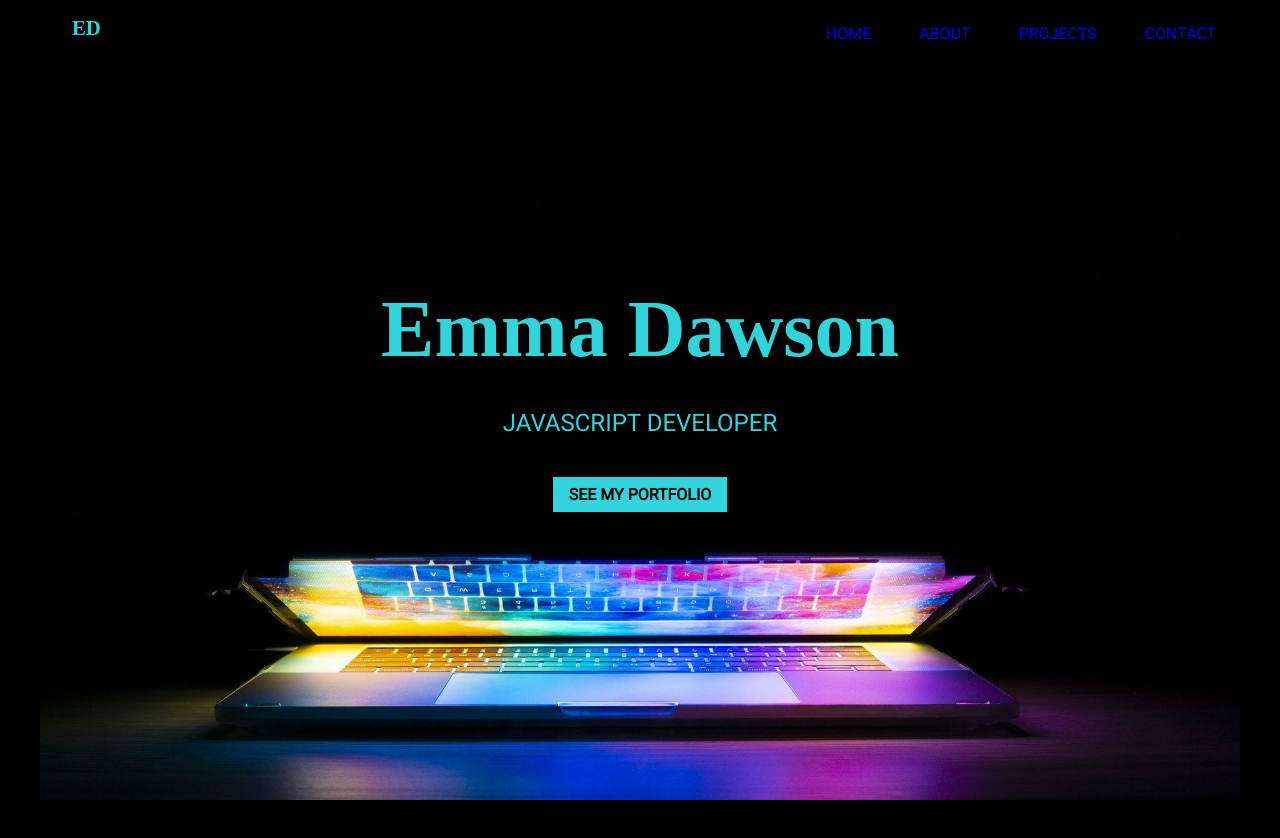
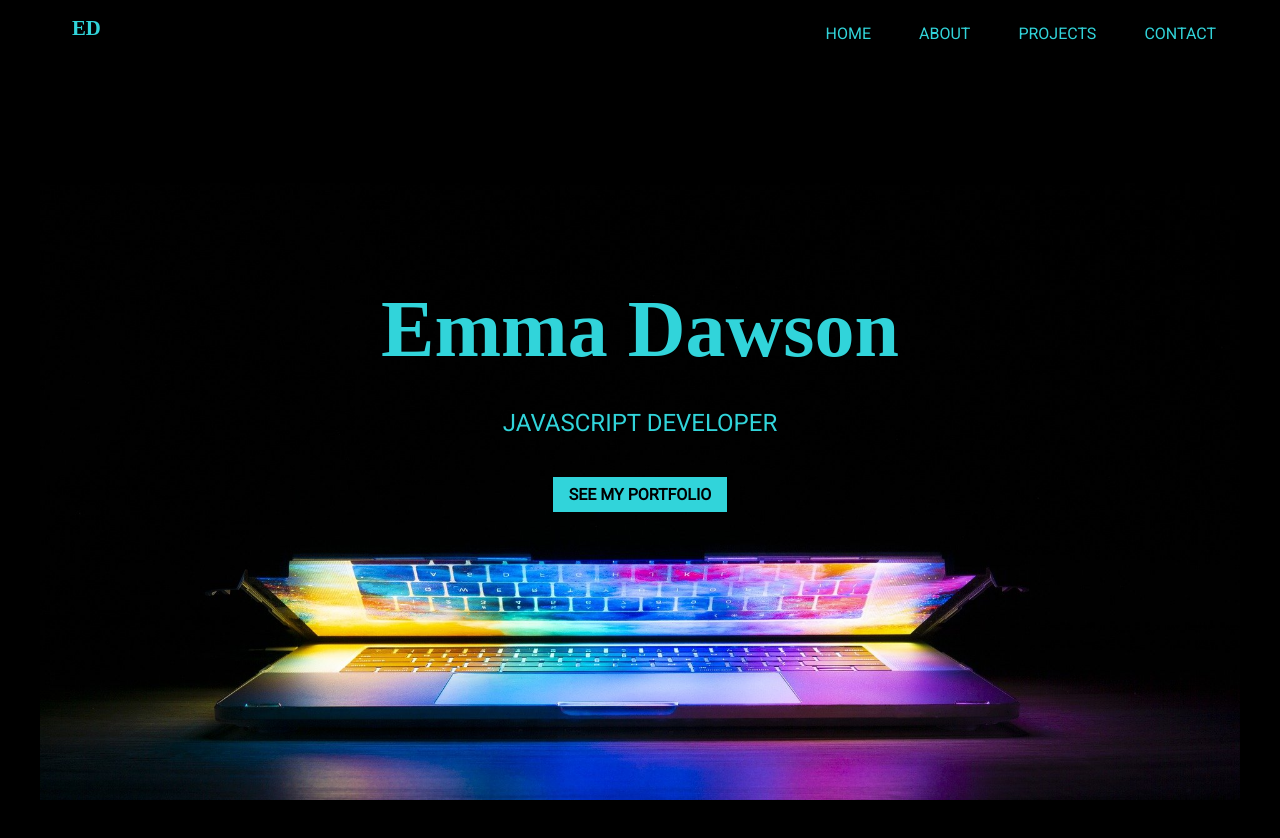
Before and after one commit to EmmaDawsonDev/portfolio, a Vue app: page / in a window 1280 px wide. Shown: the top 838 px of the page. Built offline with nearby package versions, Linux system fonts and the light colour scheme; a web font is replaced by a local one.

Commit message:
change link color

```diff
--- a/src/components/TheNav.vue
+++ b/src/components/TheNav.vue
@@ -113,6 +113,7 @@ li:focus {
   transition: background-color 0.5s ease;
 }
 li a {
+  color: var(--main-text-color);
   text-transform: uppercase;
   text-decoration: none;
 }
```
